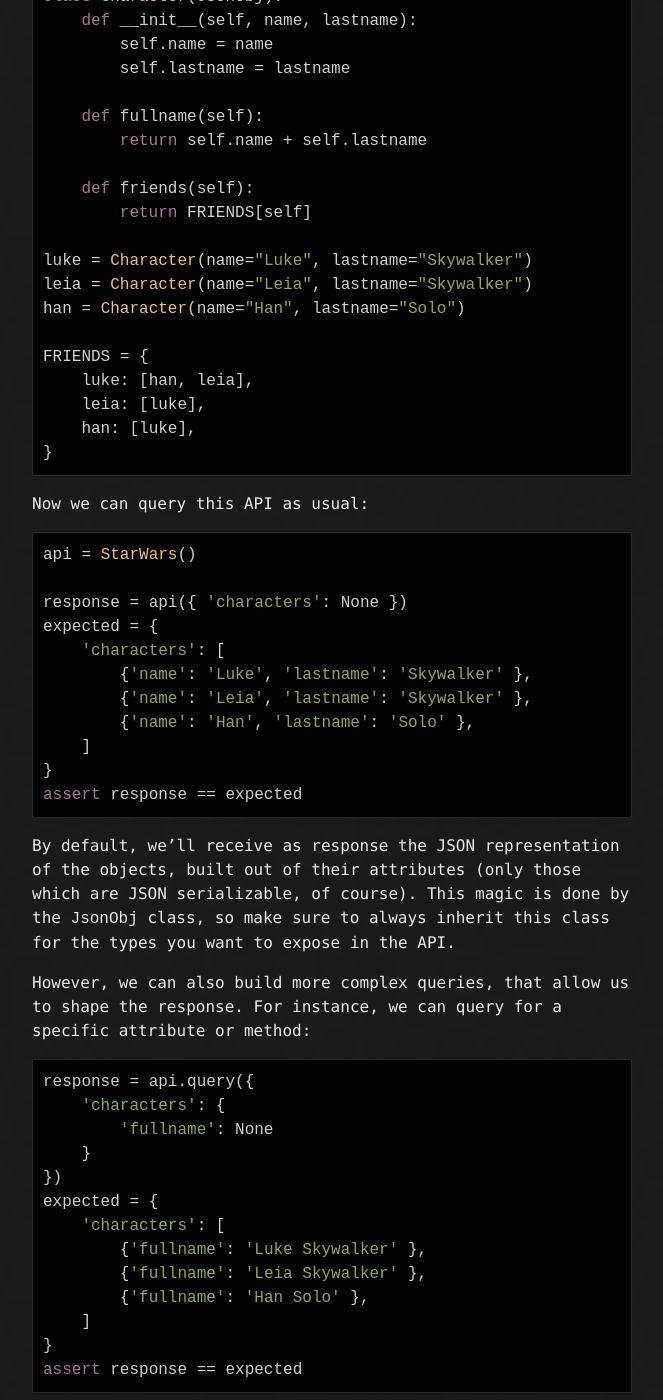
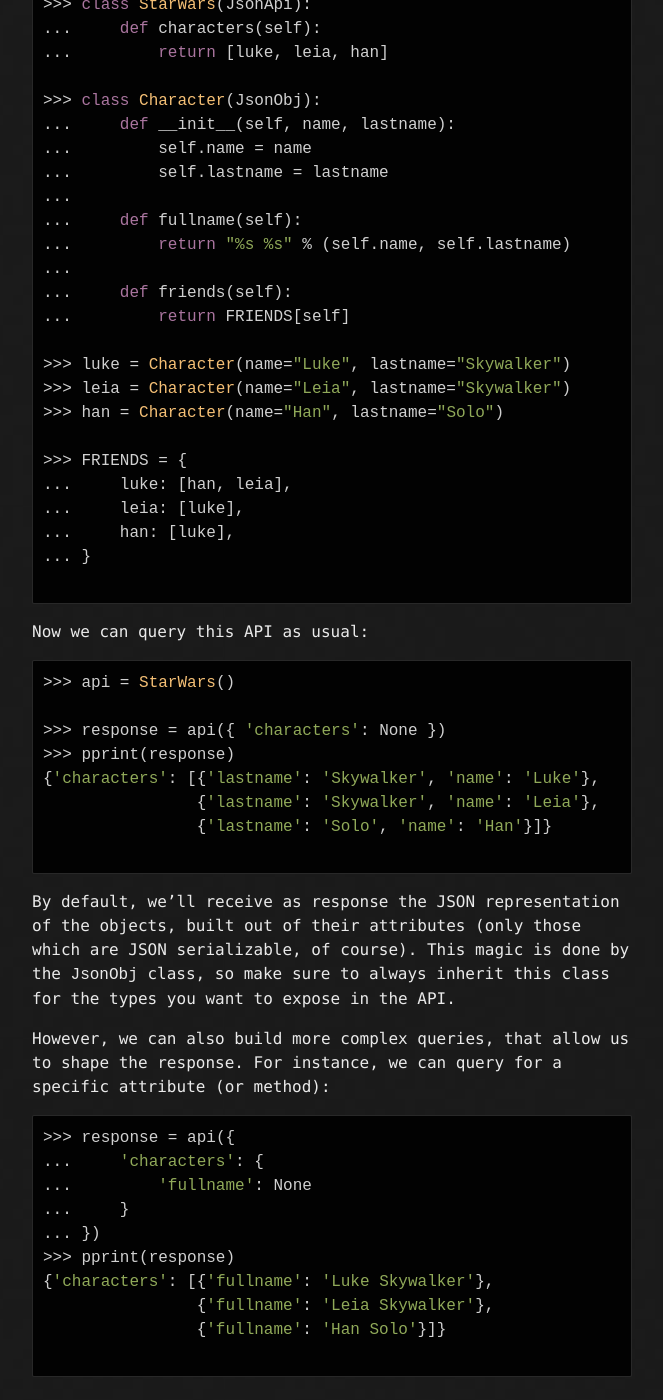
Before and after one commit to apiad/jsonapi, a Jekyll site: the page built from docs/index.md, in a window 1280 px wide and 1400 px high, scrolled down 2154 px. Shown: the whole window, without its empty margins (308-971 px from the left). Built offline with Jekyll 4.4.1, drawn with Linux system fonts in a browser that asks for light colours; our own code applies the rules of GitHub Pages for plain Markdown files; some of the changed text lies outside the part shown.

Commit message:
Make documentation actually work

````diff
--- a/docs/index.md
+++ b/docs/index.md
@@ -17,6 +17,7 @@ To illustrate the usage is best to start with an example. The main class in **js
 
 ```python
 >>> from jsonapi import JsonApi
+>>> from pprint import pprint
 
 >>> class HelloWorld(JsonApi):
 ...     def hello(self):
@@ -42,74 +43,72 @@ Afterwards, create an instance of this API and call it's `query` method, passing
 The way to invoke a particular command is to add it in the query JSON body, much like in **graphql**. Since we are dealing with standard JSON, we need to add that `None` value (or `null` is actual JSON), because they key cannot appear by itself. The cool part is when we have several commands. Usually we would set up different endpoints, with a method registered for each different command. In **jsonapi** you simply write different methods, and set up a single endpoint. Then on the query, you decide which command to execute (which method to call):
 
 ```python
->>> api({"hello": None, "the_answer": None})
+>>> response = api({"hello": None, "the_answer": None})
+>>> pprint(response)
 {'hello': 'world!', 'the_answer': 42}
 
 ```
 
+## Querying complex objects
+
 The coolest part of **jsonapi** is how you can extend an API with commands that return full featured classes, which expose commands themselves. This way you can create a complex structure and let the query describe exactly what to get. First let's define a slightly more complex API. Here we are simulating a small database:
 
 ```python
-from jsonapi import JsonApi, JsonObj
+>>> from jsonapi import JsonApi, JsonObj
 
-class StarWars(JsonApi):
-    def characters(self):
-        return [luke, leia, han]
+>>> class StarWars(JsonApi):
+...     def characters(self):
+...         return [luke, leia, han]
 
-class Character(JsonObj):
-    def __init__(self, name, lastname):
-        self.name = name
-        self.lastname = lastname
+>>> class Character(JsonObj):
+...     def __init__(self, name, lastname):
+...         self.name = name
+...         self.lastname = lastname
+...
+...     def fullname(self):
+...         return "%s %s" % (self.name, self.lastname)
+...
+...     def friends(self):
+...         return FRIENDS[self]
 
-    def fullname(self):
-        return self.name + self.lastname
+>>> luke = Character(name="Luke", lastname="Skywalker")
+>>> leia = Character(name="Leia", lastname="Skywalker")
+>>> han = Character(name="Han", lastname="Solo")
 
-    def friends(self):
-        return FRIENDS[self]
+>>> FRIENDS = {
+...     luke: [han, leia],
+...     leia: [luke],
+...     han: [luke],
+... }
 
-luke = Character(name="Luke", lastname="Skywalker")
-leia = Character(name="Leia", lastname="Skywalker")
-han = Character(name="Han", lastname="Solo")
-
-FRIENDS = {
-    luke: [han, leia],
-    leia: [luke],
-    han: [luke],
-}
 ```
 
 Now we can query this API as usual:
 
 ```python
-api = StarWars()
+>>> api = StarWars()
 
-response = api({ 'characters': None })
-expected = {
-    'characters': [
-        {'name': 'Luke', 'lastname': 'Skywalker' },
-        {'name': 'Leia', 'lastname': 'Skywalker' },
-        {'name': 'Han', 'lastname': 'Solo' },
-    ]
-}
-assert response == expected
+>>> response = api({ 'characters': None })
+>>> pprint(response)
+{'characters': [{'lastname': 'Skywalker', 'name': 'Luke'},
+                {'lastname': 'Skywalker', 'name': 'Leia'},
+                {'lastname': 'Solo', 'name': 'Han'}]}
+
 ```
 
 By default, we'll receive as response the JSON representation of the objects, built out of their attributes (only those which are JSON serializable, of course). This magic is done by the `JsonObj` class, so make sure to always inherit this class for the types you want to expose in the API.
 
-However, we can also build more complex queries, that allow us to shape the response. For instance, we can query for a specific attribute or method:
+However, we can also build more complex queries, that allow us to shape the response. For instance, we can query for a specific attribute (or method):
 
 ```python
-response = api.query({
-    'characters': {
-        'fullname': None
-    }
-})
-expected = {
-    'characters': [
-        {'fullname': 'Luke Skywalker' },
-        {'fullname': 'Leia Skywalker' },
-        {'fullname': 'Han Solo' },
-    ]
-}
-assert response == expected
+>>> response = api({
+...     'characters': {
+...         'fullname': None
+...     }
+... })
+>>> pprint(response)
+{'characters': [{'fullname': 'Luke Skywalker'},
+                {'fullname': 'Leia Skywalker'},
+                {'fullname': 'Han Solo'}]}
+
 ```
````
